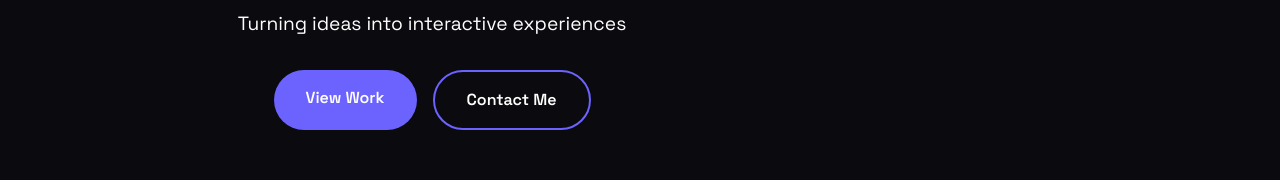
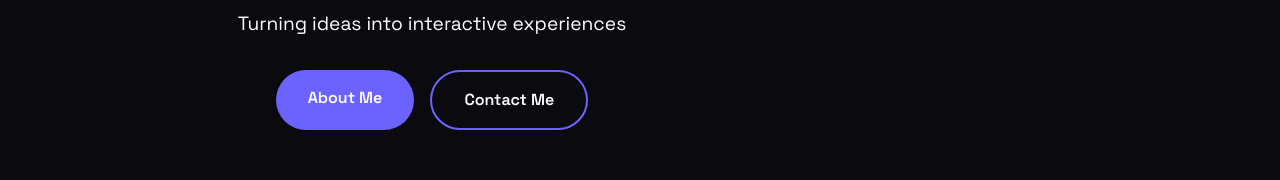
Before and after one commit to sudo-kk/test1010, a React (Vite) app: page / in a window 1280 px wide. Shown: the part 458-638 px from the top of the page. Built offline with nearby package versions, Linux system fonts and the light colour scheme.

Commit message:
Update: Change View Work button to About Me in Hero section

```diff
--- a/src/components/Hero.tsx
+++ b/src/components/Hero.tsx
@@ -146,12 +146,12 @@ const Hero: React.FC = () => {
                         transition={{ delay: 0.8 }}
                     >
                         <Button
-                            href="#work"
+                            href="#about"
                             className="primary"
                             whileHover={{ scale: 1.05 }}
                             whileTap={{ scale: 0.95 }}
                         >
-                            View Work
+                            About Me
                         </Button>
                         <Button
                             href="#contact"
```
